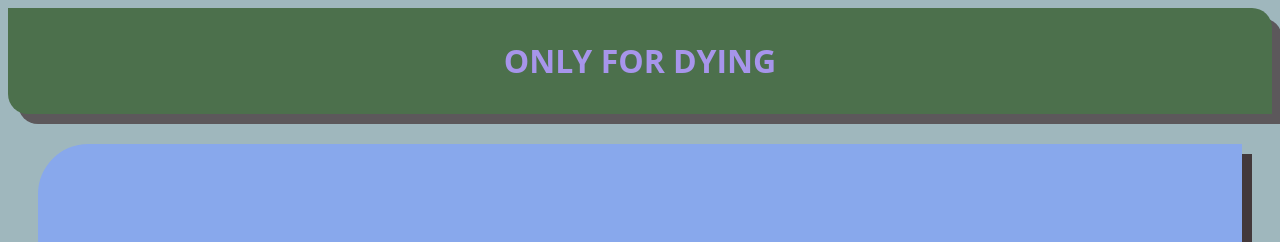
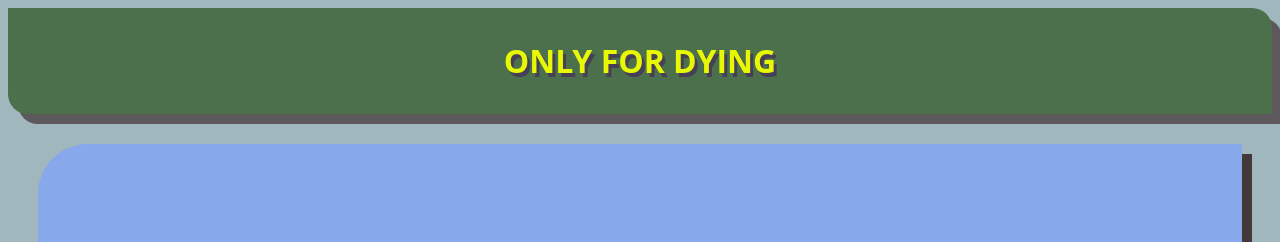
Before and after one commit to Rakib9001/wash-solueation, a plain HTML site: page dyeing.html in a window 1280 px wide. Shown: the top 242 px of the page. Drawn offline with Linux system fonts and the light colour scheme.

Commit message:
added file

```diff
--- a/style.css
+++ b/style.css
@@ -154,7 +154,9 @@ margin: 35px 48px;
 }
 .dyeing1{
     background-color: rgb(76, 112, 76);
-    color: #a795eb;
+    color: #e8f804;
+    text-shadow: 3px 4px #463f57;
+
     padding: 10px;
     text-align: center;
      box-shadow: 10px 10px rgb(92, 88, 91);
```
